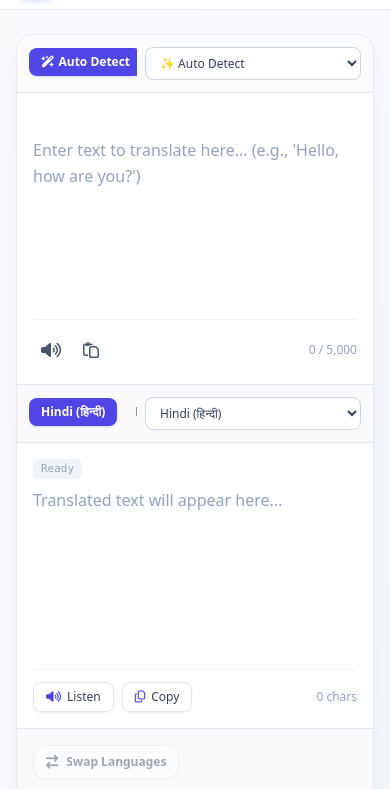
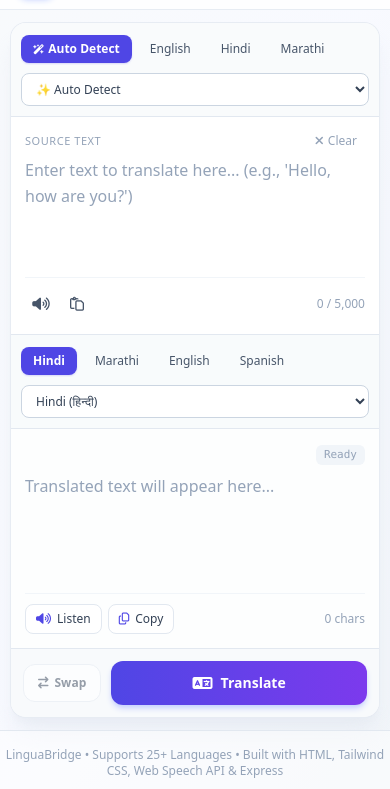
Before and after one commit to TejasGhadge802/LinguaBridge, a website: page public/index.html in a window 390 px wide. Shown: the part 55-844 px from the top of the page. Drawn offline with nearby package versions, Linux system fonts and the light colour scheme.

Commit message:
Fix mobile layout: eliminate button cutoffs and scrollbars, optimize mobile heights, place detected language prominently

```diff
--- a/public/index.html
+++ b/public/index.html
@@ -47,15 +47,15 @@
   </header>
 
   <!-- Main Container -->
-  <main class="flex-1 max-w-6xl w-full mx-auto px-4 sm:px-6 py-6 sm:py-8 flex flex-col justify-center">
+  <main class="flex-1 max-w-6xl w-full mx-auto px-2.5 sm:px-6 py-3 sm:py-8 flex flex-col justify-center">
 
     <!-- Global Alert Box -->
-    <div id="errorAlert" class="hidden mb-4 p-4 rounded-xl border border-red-200 bg-red-50 text-red-700 flex items-start justify-between shadow-sm transition-all duration-300">
-      <div class="flex items-start gap-3">
-        <i class="fa-solid fa-circle-exclamation text-red-500 mt-0.5 text-lg"></i>
+    <div id="errorAlert" class="hidden mb-3 p-3.5 rounded-xl border border-red-200 bg-red-50 text-red-700 flex items-start justify-between shadow-sm transition-all duration-300">
+      <div class="flex items-start gap-2.5">
+        <i class="fa-solid fa-circle-exclamation text-red-500 mt-0.5 text-base"></i>
         <div>
-          <h4 class="font-semibold text-sm" id="errorTitle">Translation Error</h4>
-          <p class="text-sm text-red-600 mt-0.5" id="errorMessage">Something went wrong.</p>
+          <h4 class="font-semibold text-xs sm:text-sm" id="errorTitle">Translation Error</h4>
+          <p class="text-xs sm:text-sm text-red-600 mt-0.5" id="errorMessage">Something went wrong.</p>
         </div>
       </div>
       <button id="closeAlertBtn" class="text-red-400 hover:text-red-600 p-1">
@@ -72,45 +72,45 @@
         <!-- Column 1: Source Language + Source Text Area -->
         <div class="flex flex-col">
           <!-- 1. Source Language Controls -->
-          <div class="p-3 sm:p-3.5 flex items-center justify-between gap-2 flex-wrap bg-slate-50/70 border-b border-slate-200 text-sm">
-            <div class="flex items-center gap-1.5 flex-nowrap sm:flex-wrap overflow-x-auto max-w-full pb-1 sm:pb-0 flex-1 custom-scrollbar" id="sourceQuickTabs">
-              <button data-lang="auto" class="lang-tab active px-3 py-1.5 rounded-lg text-xs font-semibold bg-indigo-600 text-white shadow-sm transition-all whitespace-nowrap">
-                <i class="fa-solid fa-wand-magic-sparkles mr-1"></i>Auto Detect
+          <div class="p-2.5 sm:p-3.5 bg-slate-50/80 border-b border-slate-200">
+            <div class="flex flex-col sm:flex-row sm:items-center justify-between gap-2">
+              <div class="flex items-center gap-1.5 overflow-x-auto no-scrollbar py-0.5" id="sourceQuickTabs">
+                <button data-lang="auto" class="lang-tab active px-3 py-1.5 rounded-lg text-xs font-semibold bg-indigo-600 text-white shadow-sm transition-all whitespace-nowrap shrink-0 flex items-center gap-1">
+                  <i class="fa-solid fa-wand-magic-sparkles text-[10px]"></i>Auto Detect
                 </button>
-              <button data-lang="en" class="lang-tab px-3 py-1.5 rounded-lg text-xs font-medium text-slate-600 hover:bg-slate-200/70 transition-all whitespace-nowrap">English</button>
-              <button data-lang="hi" class="lang-tab px-3 py-1.5 rounded-lg text-xs font-medium text-slate-600 hover:bg-slate-200/70 transition-all whitespace-nowrap">Hindi (हिन्दी)</button>
-              <button data-lang="mr" class="lang-tab px-3 py-1.5 rounded-lg text-xs font-medium text-slate-600 hover:bg-slate-200/70 transition-all whitespace-nowrap">Marathi (मराठी)</button>
+                <button data-lang="en" class="lang-tab px-3 py-1.5 rounded-lg text-xs font-medium text-slate-600 hover:bg-slate-200/70 transition-all whitespace-nowrap shrink-0">English</button>
+                <button data-lang="hi" class="lang-tab px-3 py-1.5 rounded-lg text-xs font-medium text-slate-600 hover:bg-slate-200/70 transition-all whitespace-nowrap shrink-0">Hindi</button>
+                <button data-lang="mr" class="lang-tab px-3 py-1.5 rounded-lg text-xs font-medium text-slate-600 hover:bg-slate-200/70 transition-all whitespace-nowrap shrink-0">Marathi</button>
               </div>
-            <div class="relative min-w-[130px] sm:min-w-[140px] shrink-0">
-              <select id="sourceLangSelect" class="w-full text-xs font-medium bg-white border border-slate-300 rounded-lg py-1.5 px-2.5 text-slate-700 focus:outline-none focus:ring-2 focus:ring-indigo-500 focus:border-indigo-500 transition-all cursor-pointer">
-                <option value="auto">Auto Detect</option>
+              <div class="relative w-full sm:w-auto sm:min-w-[140px] shrink-0">
+                <select id="sourceLangSelect" class="w-full text-xs font-medium bg-white border border-slate-300 rounded-lg py-1.5 px-2.5 text-slate-700 focus:outline-none focus:ring-2 focus:ring-indigo-500 focus:border-indigo-500 transition-all cursor-pointer shadow-xs">
+                  <option value="auto">✨ Auto Detect</option>
                   <!-- Populated by JS -->
                 </select>
               </div>
             </div>
+          </div>
 
           <!-- 2. Source Text Box Area -->
-          <div class="p-4 sm:p-5 flex-1 flex flex-col justify-between relative group min-h-[220px] sm:min-h-[300px]">
+          <div class="p-3.5 sm:p-5 flex-1 flex flex-col justify-between relative group">
             <div class="flex-1 flex flex-col">
-              <div class="flex items-center justify-between text-xs text-slate-400 mb-2">
-                <span id="detectedLangBadge" class="hidden text-indigo-600 font-medium bg-indigo-50 px-2 py-0.5 rounded-md border border-indigo-100">
-                  <i class="fa-solid fa-circle-check mr-1"></i>Detected: <span id="detectedLangName">English</span>
-                </span>
-                <button id="clearSourceBtn" title="Clear text" class="ml-auto text-slate-400 hover:text-slate-600 hover:bg-slate-100 px-2 py-0.5 rounded transition-all opacity-0 group-hover:opacity-100">
-                  <i class="fa-solid fa-xmark mr-1"></i>Clear
+              <div class="flex items-center justify-between text-xs text-slate-400 mb-1.5 min-h-[20px]">
+                <span class="text-[11px] font-medium text-slate-400 uppercase tracking-wider">Source Text</span>
+                <button id="clearSourceBtn" title="Clear text" class="text-slate-400 hover:text-slate-600 hover:bg-slate-100 px-2 py-0.5 rounded transition-all opacity-100 sm:opacity-0 sm:group-hover:opacity-100 flex items-center gap-1 text-xs">
+                  <i class="fa-solid fa-xmark text-xs"></i>Clear
                 </button>
               </div>
-              <textarea id="sourceText" rows="7" placeholder="Enter text to translate here... (e.g., 'Hello, how are you?')" class="w-full flex-1 resize-none border-0 focus:ring-0 p-0 text-slate-800 placeholder-slate-400 text-base sm:text-lg focus:outline-none leading-relaxed custom-scrollbar"></textarea>
+              <textarea id="sourceText" rows="4" placeholder="Enter text to translate here... (e.g., 'Hello, how are you?')" class="w-full flex-1 resize-none border-0 focus:ring-0 p-0 text-slate-800 placeholder-slate-400 text-base sm:text-lg focus:outline-none leading-relaxed custom-scrollbar min-h-[120px] sm:min-h-[220px]"></textarea>
             </div>
 
             <!-- Source Footer Actions -->
-            <div class="pt-3 border-t border-slate-100 flex items-center justify-between text-slate-500">
+            <div class="pt-2.5 border-t border-slate-100 flex items-center justify-between text-slate-500">
               <div class="flex items-center space-x-1">
-                <button id="listenSourceBtn" title="Listen to original text" class="w-9 h-9 rounded-lg hover:bg-slate-100 flex items-center justify-center text-slate-600 hover:text-indigo-600 transition-all">
-                  <i class="fa-solid fa-volume-high"></i>
+                <button id="listenSourceBtn" title="Listen to original text" class="w-8 h-8 sm:w-9 sm:h-9 rounded-lg hover:bg-slate-100 flex items-center justify-center text-slate-600 hover:text-indigo-600 transition-all">
+                  <i class="fa-solid fa-volume-high text-sm"></i>
                 </button>
-                <button id="pasteBtn" title="Paste from clipboard" class="w-9 h-9 rounded-lg hover:bg-slate-100 flex items-center justify-center text-slate-600 hover:text-indigo-600 transition-all">
-                  <i class="fa-regular fa-paste"></i>
+                <button id="pasteBtn" title="Paste from clipboard" class="w-8 h-8 sm:w-9 sm:h-9 rounded-lg hover:bg-slate-100 flex items-center justify-center text-slate-600 hover:text-indigo-600 transition-all">
+                  <i class="fa-regular fa-paste text-sm"></i>
                 </button>
               </div>
               <div class="text-xs text-slate-400">
@@ -123,49 +123,56 @@
         <!-- Column 2: Target / Detected Language + Target Text Area -->
         <div class="flex flex-col bg-slate-50/30">
           <!-- 3. Target Language Controls -->
-          <div class="p-3 sm:p-3.5 flex items-center justify-between gap-2 flex-wrap bg-slate-50/70 border-b border-slate-200 text-sm">
-            <div class="flex items-center gap-1.5 flex-nowrap sm:flex-wrap overflow-x-auto max-w-full pb-1 sm:pb-0 flex-1 custom-scrollbar" id="targetQuickTabs">
-              <button data-lang="hi" class="lang-tab active px-3 py-1.5 rounded-lg text-xs font-semibold bg-indigo-600 text-white shadow-sm transition-all whitespace-nowrap">Hindi (हिन्दी)</button>
-              <button data-lang="mr" class="lang-tab px-3 py-1.5 rounded-lg text-xs font-medium text-slate-600 hover:bg-slate-200/70 transition-all whitespace-nowrap">Marathi (मराठी)</button>
-              <button data-lang="en" class="lang-tab px-3 py-1.5 rounded-lg text-xs font-medium text-slate-600 hover:bg-slate-200/70 transition-all whitespace-nowrap">English</button>
-              <button data-lang="es" class="lang-tab px-3 py-1.5 rounded-lg text-xs font-medium text-slate-600 hover:bg-slate-200/70 transition-all whitespace-nowrap">Spanish</button>
+          <div class="p-2.5 sm:p-3.5 bg-slate-50/80 border-b border-slate-200">
+            <div class="flex flex-col sm:flex-row sm:items-center justify-between gap-2">
+              <div class="flex items-center gap-1.5 overflow-x-auto no-scrollbar py-0.5" id="targetQuickTabs">
+                <button data-lang="hi" class="lang-tab active px-3 py-1.5 rounded-lg text-xs font-semibold bg-indigo-600 text-white shadow-sm transition-all whitespace-nowrap shrink-0">Hindi</button>
+                <button data-lang="mr" class="lang-tab px-3 py-1.5 rounded-lg text-xs font-medium text-slate-600 hover:bg-slate-200/70 transition-all whitespace-nowrap shrink-0">Marathi</button>
+                <button data-lang="en" class="lang-tab px-3 py-1.5 rounded-lg text-xs font-medium text-slate-600 hover:bg-slate-200/70 transition-all whitespace-nowrap shrink-0">English</button>
+                <button data-lang="es" class="lang-tab px-3 py-1.5 rounded-lg text-xs font-medium text-slate-600 hover:bg-slate-200/70 transition-all whitespace-nowrap shrink-0">Spanish</button>
               </div>
-            <div class="relative min-w-[130px] sm:min-w-[140px] shrink-0">
-              <select id="targetLangSelect" class="w-full text-xs font-medium bg-white border border-slate-300 rounded-lg py-1.5 px-2.5 text-slate-700 focus:outline-none focus:ring-2 focus:ring-indigo-500 focus:border-indigo-500 transition-all cursor-pointer">
+              <div class="relative w-full sm:w-auto sm:min-w-[140px] shrink-0">
+                <select id="targetLangSelect" class="w-full text-xs font-medium bg-white border border-slate-300 rounded-lg py-1.5 px-2.5 text-slate-700 focus:outline-none focus:ring-2 focus:ring-indigo-500 focus:border-indigo-500 transition-all cursor-pointer shadow-xs">
                   <!-- Populated by JS -->
                 </select>
               </div>
             </div>
+          </div>
 
-          <!-- 4. Target Text Box Area -->
-          <div class="p-4 sm:p-5 flex-1 flex flex-col justify-between relative min-h-[220px] sm:min-h-[300px]">
+          <!-- 4. Target Text Box Area with Prominent Detected Language Badge -->
+          <div class="p-3.5 sm:p-5 flex-1 flex flex-col justify-between relative">
             <div class="flex-1 flex flex-col relative">
-              <div class="flex items-center justify-between text-xs text-slate-400 mb-2">
-                <span id="providerBadge" class="text-slate-400 bg-slate-100 px-2 py-0.5 rounded-md font-mono text-[11px]">
+              <div class="flex items-center justify-between text-xs text-slate-400 mb-1.5 min-h-[24px]">
+                <!-- Detected Language Badge (Prominently displayed above translated text) -->
+                <span id="detectedLangBadge" class="hidden text-xs font-semibold text-indigo-700 bg-indigo-50 border border-indigo-200 px-2 py-0.5 rounded-md items-center gap-1">
+                  <i class="fa-solid fa-wand-magic-sparkles text-indigo-600 text-[10px]"></i>
+                  <span>Detected: <strong id="detectedLangName" class="font-bold underline">English</strong></span>
+                </span>
+                <span id="providerBadge" class="text-slate-400 bg-slate-100 px-2 py-0.5 rounded-md font-mono text-[11px] ml-auto">
                   Ready
                 </span>
               </div>
 
               <!-- Loading overlay inside output box -->
               <div id="outputLoader" class="hidden absolute inset-0 bg-white/70 backdrop-blur-[1px] flex flex-col items-center justify-center rounded-lg z-10 transition-all">
-                <div class="w-10 h-10 border-4 border-indigo-200 border-t-indigo-600 rounded-full animate-spin mb-3"></div>
-                <span class="text-sm font-semibold text-indigo-700 animate-pulse">Translating...</span>
+                <div class="w-9 h-9 border-3 border-indigo-200 border-t-indigo-600 rounded-full animate-spin mb-2"></div>
+                <span class="text-xs sm:text-sm font-semibold text-indigo-700 animate-pulse">Translating...</span>
               </div>
 
-              <textarea id="targetText" rows="7" readonly placeholder="Translated text will appear here..." class="w-full flex-1 resize-none border-0 focus:ring-0 p-0 text-slate-800 placeholder-slate-400 text-base sm:text-lg focus:outline-none leading-relaxed bg-transparent custom-scrollbar"></textarea>
+              <textarea id="targetText" rows="4" readonly placeholder="Translated text will appear here..." class="w-full flex-1 resize-none border-0 focus:ring-0 p-0 text-slate-800 placeholder-slate-400 text-base sm:text-lg focus:outline-none leading-relaxed bg-transparent custom-scrollbar min-h-[120px] sm:min-h-[220px]"></textarea>
             </div>
 
             <!-- Target Footer Actions -->
-            <div class="pt-3 border-t border-slate-100 flex items-center justify-between text-slate-500">
-              <div class="flex items-center space-x-2">
+            <div class="pt-2.5 border-t border-slate-100 flex items-center justify-between text-slate-500">
+              <div class="flex items-center space-x-1.5">
                 <!-- Listen Button 🔊 -->
-                <button id="listenTargetBtn" title="Read translated text aloud" class="px-3 py-1.5 rounded-lg bg-white border border-slate-200 hover:border-indigo-300 hover:bg-indigo-50/50 flex items-center gap-1.5 text-xs sm:text-sm font-medium text-slate-700 hover:text-indigo-600 transition-all shadow-sm">
+                <button id="listenTargetBtn" title="Read translated text aloud" class="px-2.5 sm:px-3 py-1.5 rounded-lg bg-white border border-slate-200 hover:border-indigo-300 hover:bg-indigo-50/50 flex items-center gap-1.5 text-xs sm:text-sm font-medium text-slate-700 hover:text-indigo-600 transition-all shadow-xs">
                   <i id="listenTargetIcon" class="fa-solid fa-volume-high text-indigo-600"></i>
                   <span id="listenTargetLabel">Listen</span>
                 </button>
 
                 <!-- Copy Button 📋 -->
-                <button id="copyTargetBtn" title="Copy translation to clipboard" class="px-3 py-1.5 rounded-lg bg-white border border-slate-200 hover:border-indigo-300 hover:bg-indigo-50/50 flex items-center gap-1.5 text-xs sm:text-sm font-medium text-slate-700 hover:text-indigo-600 transition-all shadow-sm">
+                <button id="copyTargetBtn" title="Copy translation to clipboard" class="px-2.5 sm:px-3 py-1.5 rounded-lg bg-white border border-slate-200 hover:border-indigo-300 hover:bg-indigo-50/50 flex items-center gap-1.5 text-xs sm:text-sm font-medium text-slate-700 hover:text-indigo-600 transition-all shadow-xs">
                   <i id="copyTargetIcon" class="fa-regular fa-copy text-indigo-600"></i>
                   <span id="copyTargetLabel">Copy</span>
                 </button>
@@ -180,19 +187,19 @@
 
       </div>
 
-      <!-- Action Footer with Swap and Translate Button -->
-      <div class="p-4 bg-slate-50 border-t border-slate-200 flex flex-col sm:flex-row items-center justify-between gap-3">
-        <div class="flex items-center gap-2 w-full sm:w-auto">
+      <!-- Action Footer with Swap and Translate Button (Clean side-by-side on mobile) -->
+      <div class="p-3 sm:p-4 bg-slate-50 border-t border-slate-200 flex items-center justify-between gap-2.5">
         <!-- Swap Languages Button -->
-          <button id="swapLanguagesBtn" title="Swap languages" class="px-3 py-2 rounded-xl border border-slate-200 bg-white hover:bg-indigo-50 hover:text-indigo-600 text-slate-600 text-sm font-medium transition-all shadow-sm flex items-center gap-2">
+        <button id="swapLanguagesBtn" title="Swap languages" class="px-3.5 py-2.5 rounded-xl border border-slate-200 bg-white hover:bg-indigo-50 hover:text-indigo-600 text-slate-700 text-xs sm:text-sm font-semibold transition-all shadow-xs flex items-center gap-1.5 shrink-0">
           <i class="fa-solid fa-arrow-right-arrow-left transition-transform duration-300" id="swapIcon"></i>
-            <span class="text-xs font-semibold">Swap Languages</span>
+          <span class="hidden sm:inline">Swap Languages</span>
+          <span class="sm:hidden">Swap</span>
         </button>
+
         <span class="text-xs text-slate-400 hidden lg:inline">Tip: Press <kbd class="px-1.5 py-0.5 bg-slate-200/80 rounded text-[11px] font-mono text-slate-700">Ctrl + Enter</kbd> to translate</span>
-        </div>
 
         <!-- Primary Translate Button -->
-        <button id="translateBtn" class="w-full sm:w-auto px-7 py-2.5 rounded-xl bg-gradient-to-r from-indigo-600 to-violet-600 hover:from-indigo-700 hover:to-violet-700 text-white font-semibold text-sm shadow-md shadow-indigo-200 hover:shadow-lg hover:shadow-indigo-300 active:scale-[0.98] transition-all flex items-center justify-center gap-2 min-w-[160px]">
+        <button id="translateBtn" class="flex-1 sm:flex-initial sm:min-w-[170px] px-6 py-2.5 rounded-xl bg-gradient-to-r from-indigo-600 to-violet-600 hover:from-indigo-700 hover:to-violet-700 text-white font-semibold text-sm shadow-md shadow-indigo-200 hover:shadow-lg hover:shadow-indigo-300 active:scale-[0.98] transition-all flex items-center justify-center gap-2">
           <i id="translateBtnIcon" class="fa-solid fa-language text-base"></i>
           <span id="translateBtnText">Translate</span>
         </button>
--- a/public/style.css
+++ b/public/style.css
@@ -48,3 +48,15 @@
 kbd {
   box-shadow: 0 1px 1px rgba(0,0,0,0.1);
 }
+
+/* Hide scrollbars for mobile quick-scroll containers */
+.no-scrollbar::-webkit-scrollbar {
+  display: none !important;
+  width: 0 !important;
+  height: 0 !important;
+}
+
+.no-scrollbar {
+  -ms-overflow-style: none !important; /* IE and Edge */
+  scrollbar-width: none !important; /* Firefox */
+}
```
Lines whose indentation alone changed are shown as unchanged.
